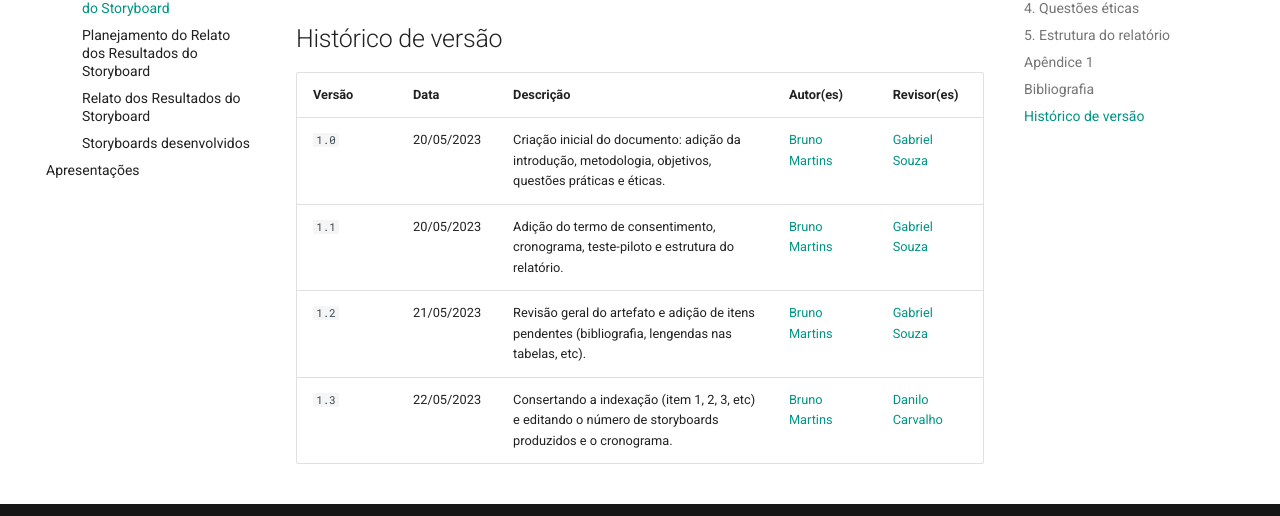
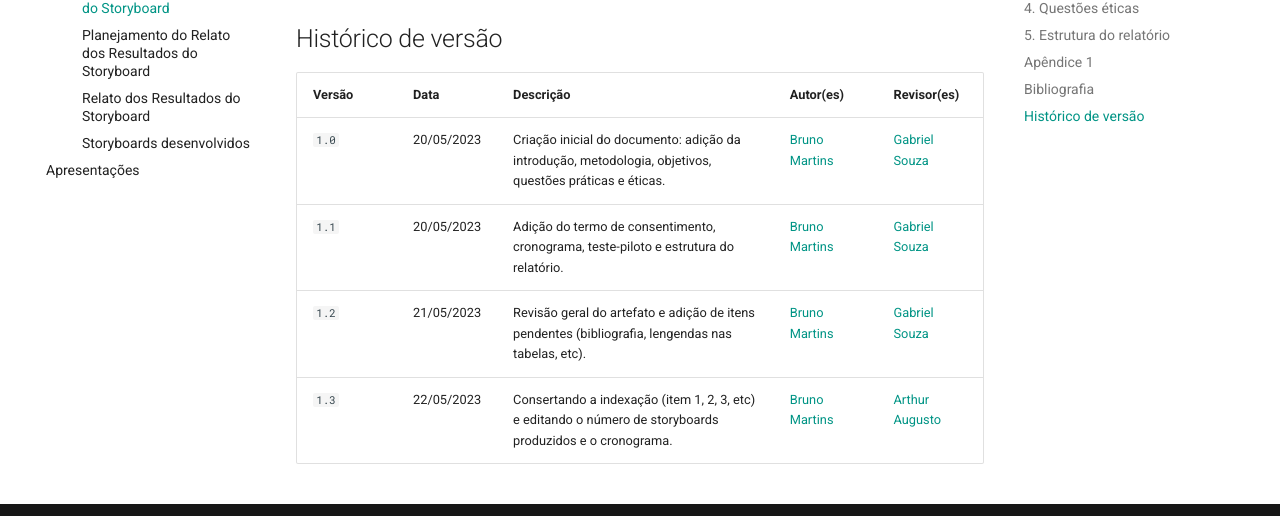
Before and after one commit to Interacao-Humano-Computador/2023.1-Alistamento, an MkDocs documentation site: the page built from docs/design_avaliacao_desenvolvimento/nivel1/storyboard/planejamento_avaliacao.md, in a window 1280 px wide and 900 px high, scrolled down 4502 px. Shown: the part 352-868 px from the top of the window. Built offline with MkDocs 1.6.1 and Material for MkDocs 9.7.7, drawn with Linux system fonts in a browser that asks for light colours; comment, search, counter and statistics services are not loaded.

Commit message:
Update planejamento_avaliacao.md

```diff
--- a/docs/design_avaliacao_desenvolvimento/nivel1/storyboard/planejamento_avaliacao.md
+++ b/docs/design_avaliacao_desenvolvimento/nivel1/storyboard/planejamento_avaliacao.md
@@ -117,4 +117,4 @@ Maurício Vianna et al. Design Thinking: Inovação em negócios. Editora MJV Pr
 |  `1.0`   | 20/05/2023 | Criação inicial do documento: adição da introdução, metodologia, objetivos, questões práticas e éticas. | [Bruno Martins](https://github.com/gitbmvb) | [Gabriel Souza](https://github.com/GabrielMS00) |
 |  `1.1`   | 20/05/2023 | Adição do termo de consentimento, cronograma, teste-piloto e estrutura do relatório. | [Bruno Martins](https://github.com/gitbmvb) | [Gabriel Souza](https://github.com/GabrielMS00) |
 |  `1.2`   | 21/05/2023 | Revisão geral do artefato e adição de itens pendentes (bibliografia, lengendas nas tabelas, etc). | [Bruno Martins](https://github.com/gitbmvb) | [Gabriel Souza](https://github.com/GabrielMS00) |
-|  `1.3`   | 22/05/2023 | Consertando a indexação (item 1, 2, 3, etc) e editando o número de storyboards produzidos e o cronograma. | [Bruno Martins](https://github.com/gitbmvb) | [Danilo Carvalho](https://github.com/Danilo-Carvalho-Antunes) |
+|  `1.3`   | 22/05/2023 | Consertando a indexação (item 1, 2, 3, etc) e editando o número de storyboards produzidos e o cronograma. | [Bruno Martins](https://github.com/gitbmvb) | [Arthur Augusto](https://github.com/arthur-augusto) |
```
